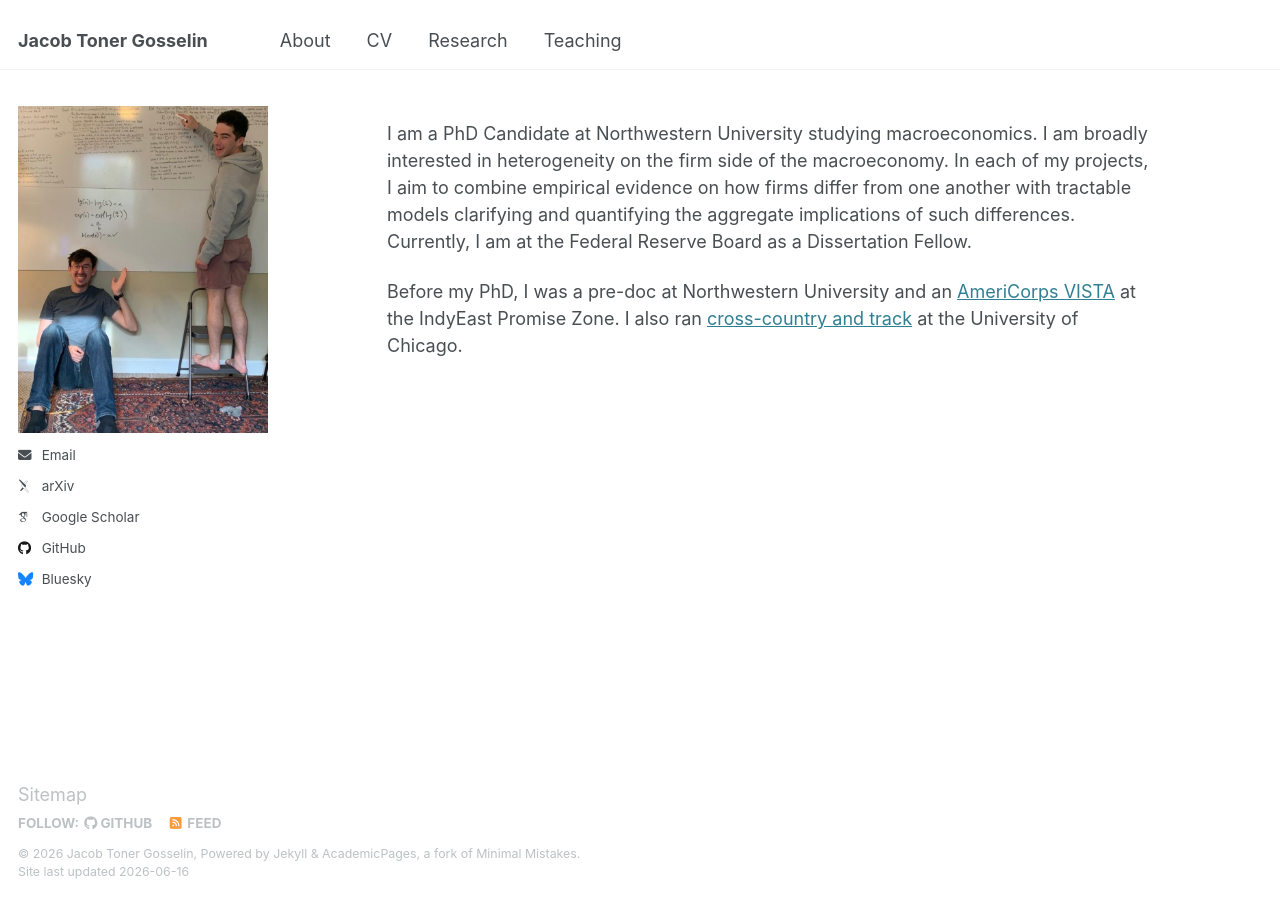
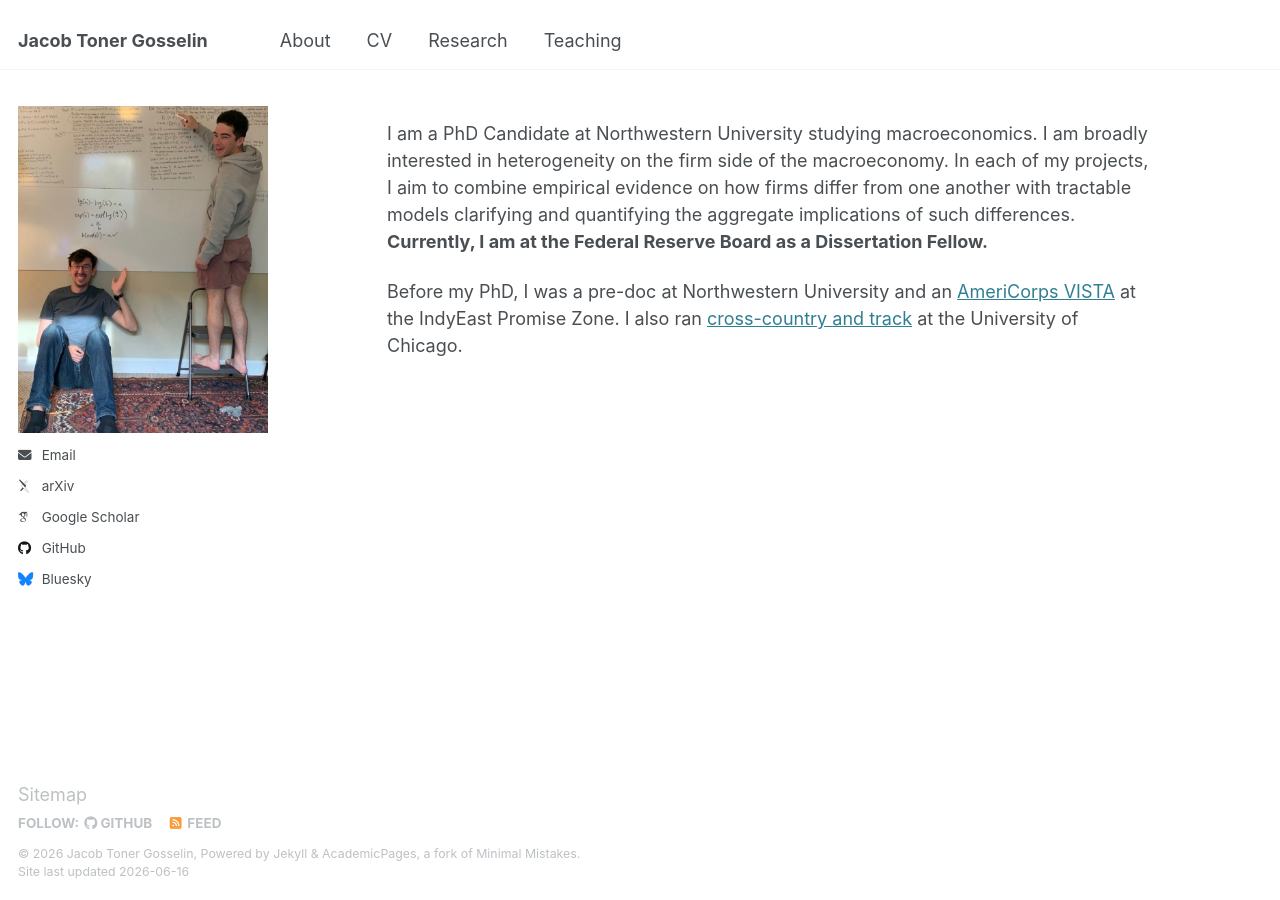
Before and after one commit to jacobgosselin/jacobgosselin.github.io, a Jekyll site: the page built from _pages/about.md, in a window 1280 px wide. Built offline with Jekyll 4.4.1, drawn with Linux system fonts in a browser that asks for light colours; some web fonts are replaced.

```diff
--- a/_pages/about.md
+++ b/_pages/about.md
@@ -7,6 +7,6 @@ redirect_from:
   - /about.html
 ---
 
-I am a PhD Candidate at Northwestern University studying macroeconomics. I am broadly interested in heterogeneity on the firm side of the macroeconomy. In each of my projects, I aim to combine empirical evidence on how firms differ from one another with tractable models clarifying and quantifying the aggregate implications of such differences. Currently, I am at the Federal Reserve Board as a Dissertation Fellow.
+I am a PhD Candidate at Northwestern University studying macroeconomics. I am broadly interested in heterogeneity on the firm side of the macroeconomy. In each of my projects, I aim to combine empirical evidence on how firms differ from one another with tractable models clarifying and quantifying the aggregate implications of such differences. **Currently, I am at the Federal Reserve Board as a Dissertation Fellow.**
 
 Before my PhD, I was a pre-doc at Northwestern University and an [AmeriCorps VISTA](https://indyeast.org/current-americorps-vistas-reflect-on-their-time-with-the-indyeast-promise-zone/) at the IndyEast Promise Zone. I also ran [cross-country and track](https://www.youtube.com/watch?v=Eidacczk0gg) at the University of Chicago.
```
